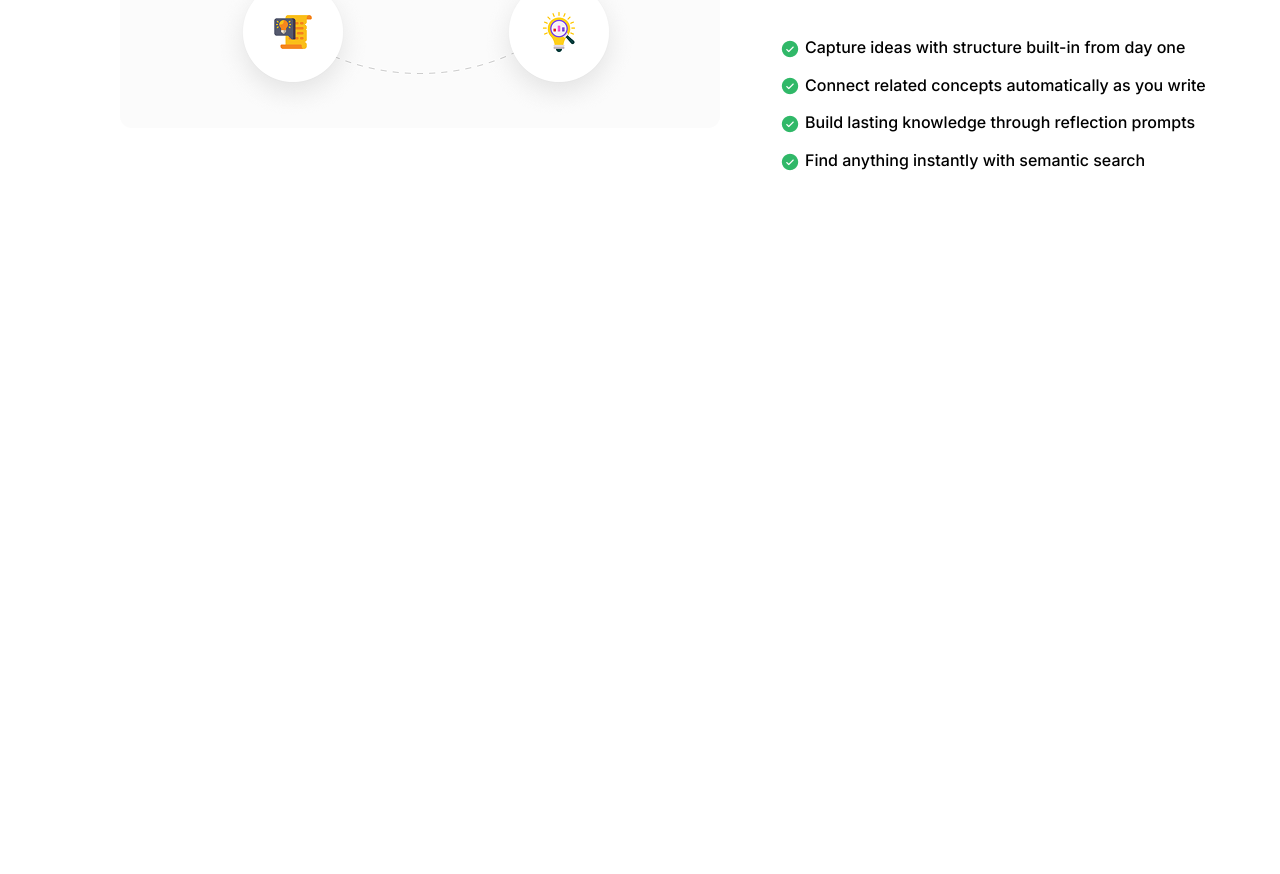
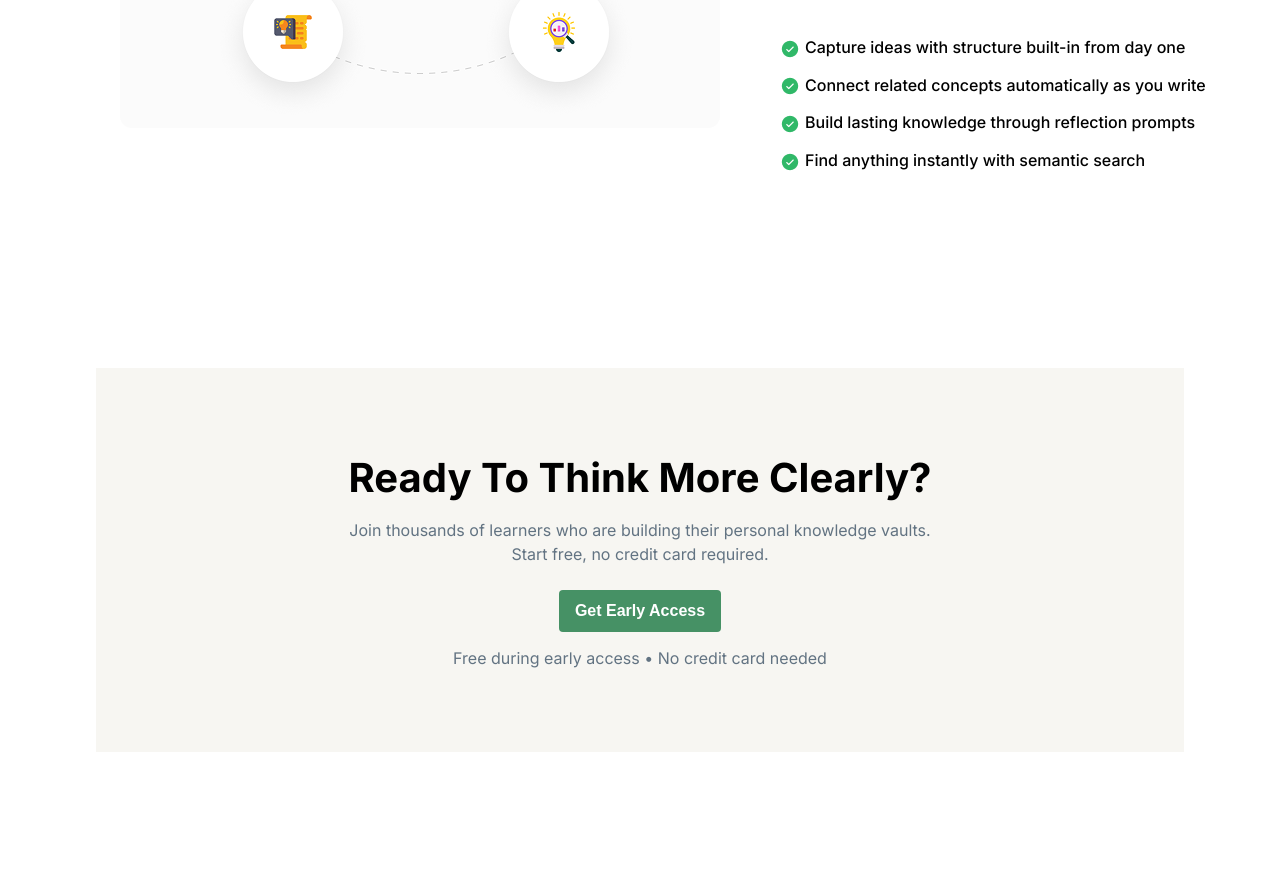
Before and after one commit to safayetahmed82/Knowledge-Vault, a plain HTML site: page index.html in a window 1280 px wide. Shown: the part 1806-2680 px from the top of the page. Before the commit the page ends 2174 px from the top, so only its background shows below. Drawn offline with Linux system fonts and the light colour scheme.

Commit message:
ready  sec completed

```diff
--- a/index.html
+++ b/index.html
@@ -71,7 +71,7 @@
         </div>
         <div class="card-group">
           <div class="card">
-            <img src="./assets/Bookmarks.png" alt="" />
+            <img src="./assets/Vector.png" alt="" />
             <h3>Scattered notes</h3>
             <p>Your ideas live in 10 different apps, none of them connected.</p>
           </div>
@@ -134,5 +134,21 @@
         </div>
       </div>
     </section>
+    <section id="ready">
+      <div class="container">
+        <div class="think">
+          <h2>Ready To Think More Clearly?</h2>
+          <p>
+            Join thousands of learners who are building their personal knowledge
+            vaults. <br />
+            Start free, no credit card required.
+          </p>
+        </div>
+        <div class="early-access">
+          <button class="btn">Get Early Access</button>
+          <p>Free during early access &bull; No credit card needed</p>
+        </div>
+      </div>
+    </section>
   </body>
 </html>
--- a/styles/style.css
+++ b/styles/style.css
@@ -204,7 +204,6 @@ ul li a {
 #solution {
   height: 840px;
   background-color: #ffffff;
-  /* border: 1px solid red; */
 }
 .information {
   display: flex;
@@ -214,12 +213,10 @@ ul li a {
 }
 .information-box {
   padding: 101px 0px;
-  /* border: 1px solid red; */
 }
 .information .brain-image img {
   width: 600px;
   height: 600px;
-  /* border: 1px solid red; */
 }
 .information-box .box1 h5 {
   color: #30b868;
@@ -252,3 +249,42 @@ ul li a {
   line-height: 20px;
   font-weight: 500;
 }
+/* ............Ready to think.................. */
+
+#ready {
+  height: 506px;
+  background-color: #ffffff;
+}
+#ready .container {
+  height: 384px;
+  background-color: #f7f6f2;
+
+  text-align: center;
+  align-content: center;
+}
+#ready .container .think {
+  margin-bottom: 24px;
+}
+
+#ready .container .think h2 {
+  font-size: 40px;
+  font-weight: bold;
+  margin-bottom: 16px;
+}
+#ready .container .think p {
+  font-size: 16px;
+  font-weight: 400;
+  line-height: 24px;
+  color: #627382;
+}
+#ready .container .early-access {
+}
+#ready .container .early-access .btn {
+  margin-bottom: 16px;
+}
+#ready .container .early-access p {
+  font-size: 16px;
+  font-weight: 400;
+  line-height: 20px;
+  color: #627382;
+}
```
